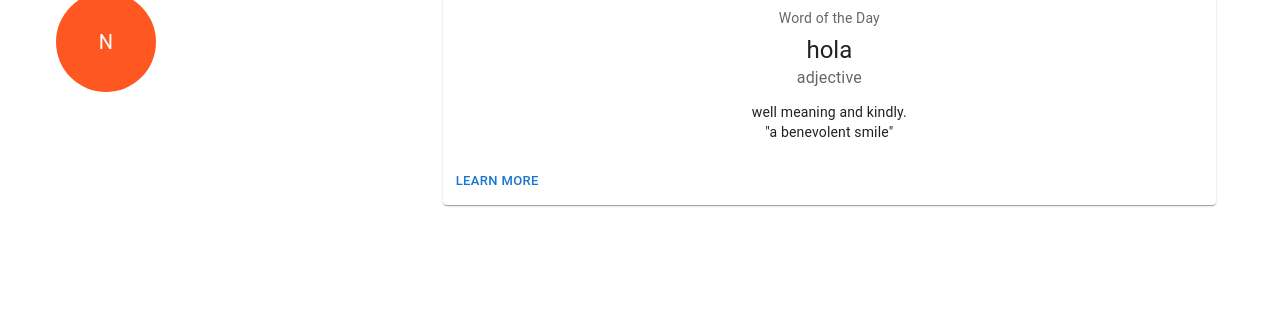
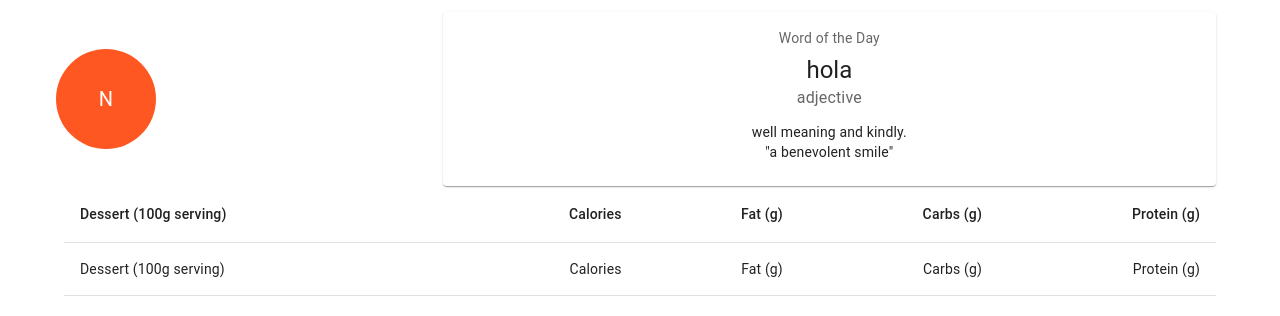
Before and after one commit to r-alo/dev-connect, a React (Create React App) app in the folder client/: page / in a window 1280 px wide. Shown: the top 316 px of the page. Built offline with nearby package versions, Linux system fonts and the light colour scheme.

Commit message:
freelance profile component

```diff
--- a/client/src/App.css
+++ b/client/src/App.css
@@ -28,6 +28,13 @@
   color: #61dafb;
 }
 
+.container-profile{
+  margin-top: 20px;
+}
+
+.grid-profile {
+  align-items: center !important;
+}
 
 @keyframes App-logo-spin {
   from {
--- a/client/src/components/freelanceProfile.js
+++ b/client/src/components/freelanceProfile.js
@@ -1,11 +1,11 @@
-import { Grid, Container, Avatar, Card, CardContent, CardActions, Button, Typography } from '@mui/material';
+import { Grid, Container, Avatar, Card, CardContent, Typography, TableContainer, Table, TableHead, TableRow, TableCell, TableBody } from '@mui/material';
 import { deepOrange } from '@mui/material/colors';
 
 function FreelanceProfile() {
     return (
-        <Container>
-            <Grid container spacing={1}>
-                <Grid className='avatar' xs={4}><Avatar sx={{ bgcolor: deepOrange[500], width: 100, height: 100 }}>N</Avatar></Grid>
+        <Container className='container-profile'>
+            <Grid className='grid-profile' container spacing={1}>
+                <Grid xs={4}><Avatar sx={{ bgcolor: deepOrange[500], width: 100, height: 100 }}>N</Avatar></Grid>
                 <Grid xs={8}>
                     <Card sx={{ minWidth: 275 }}>
                         <CardContent>
@@ -24,12 +24,31 @@ function FreelanceProfile() {
                                 {'"a benevolent smile"'}
                             </Typography>
                         </CardContent>
-                        <CardActions>
-                            <Button size="small">Learn More</Button>
-                        </CardActions>
                     </Card>
                 </Grid>
             </Grid>
+            <TableContainer >
+                <Table sx={{ minWidth: 650 }} aria-label="simple table">
+                    <TableHead>
+                        <TableRow>
+                            <TableCell>Dessert (100g serving)</TableCell>
+                            <TableCell align="right">Calories</TableCell>
+                            <TableCell align="right">Fat&nbsp;(g)</TableCell>
+                            <TableCell align="right">Carbs&nbsp;(g)</TableCell>
+                            <TableCell align="right">Protein&nbsp;(g)</TableCell>
+                        </TableRow>
+                    </TableHead>
+                    <TableBody>
+                        <TableRow>
+                            <TableCell>Dessert (100g serving)</TableCell>
+                            <TableCell align="right">Calories</TableCell>
+                            <TableCell align="right">Fat&nbsp;(g)</TableCell>
+                            <TableCell align="right">Carbs&nbsp;(g)</TableCell>
+                            <TableCell align="right">Protein&nbsp;(g)</TableCell>
+                        </TableRow>
+                    </TableBody>
+                </Table>
+            </TableContainer>
         </Container>
     )
 }
```
